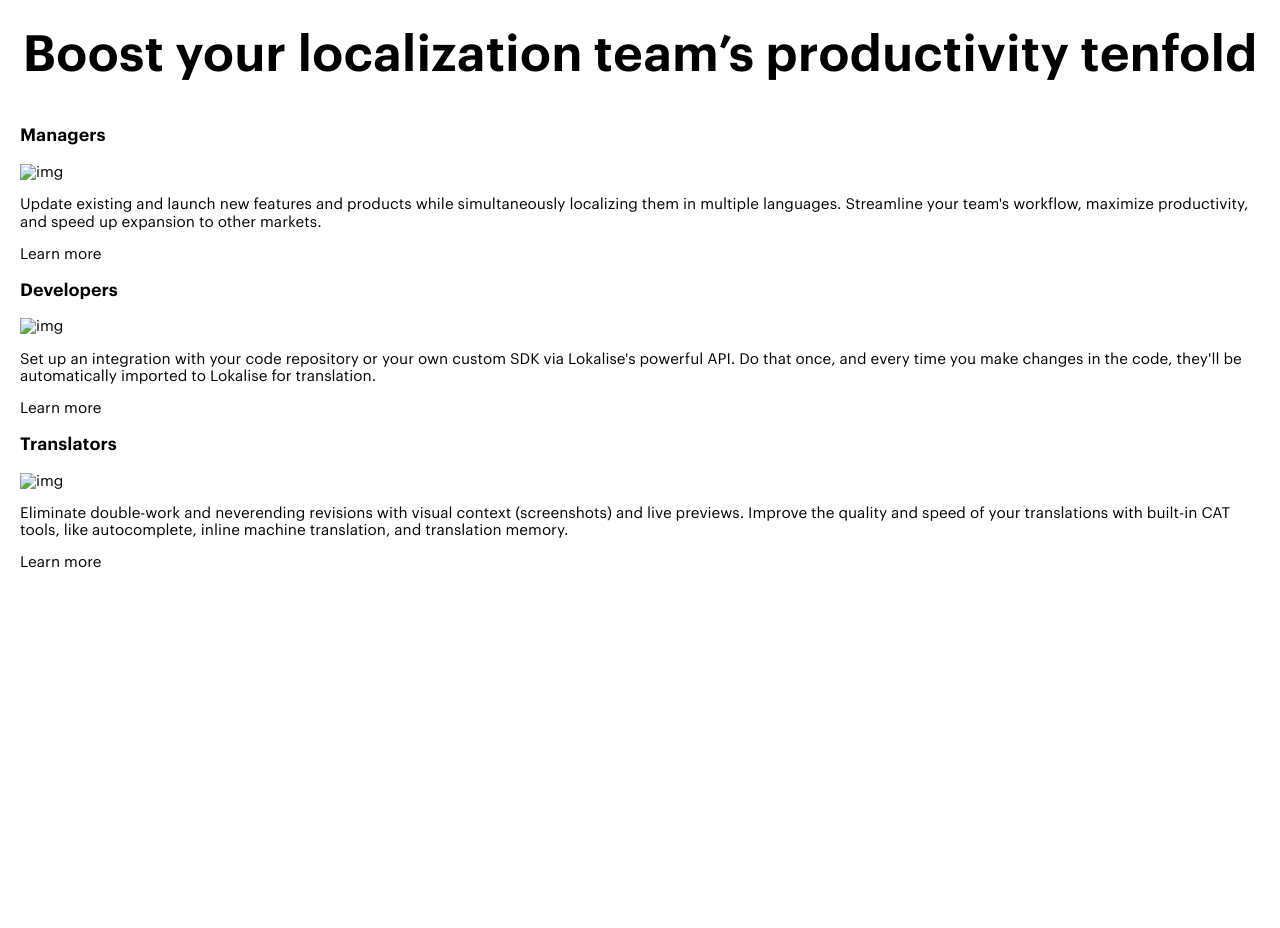
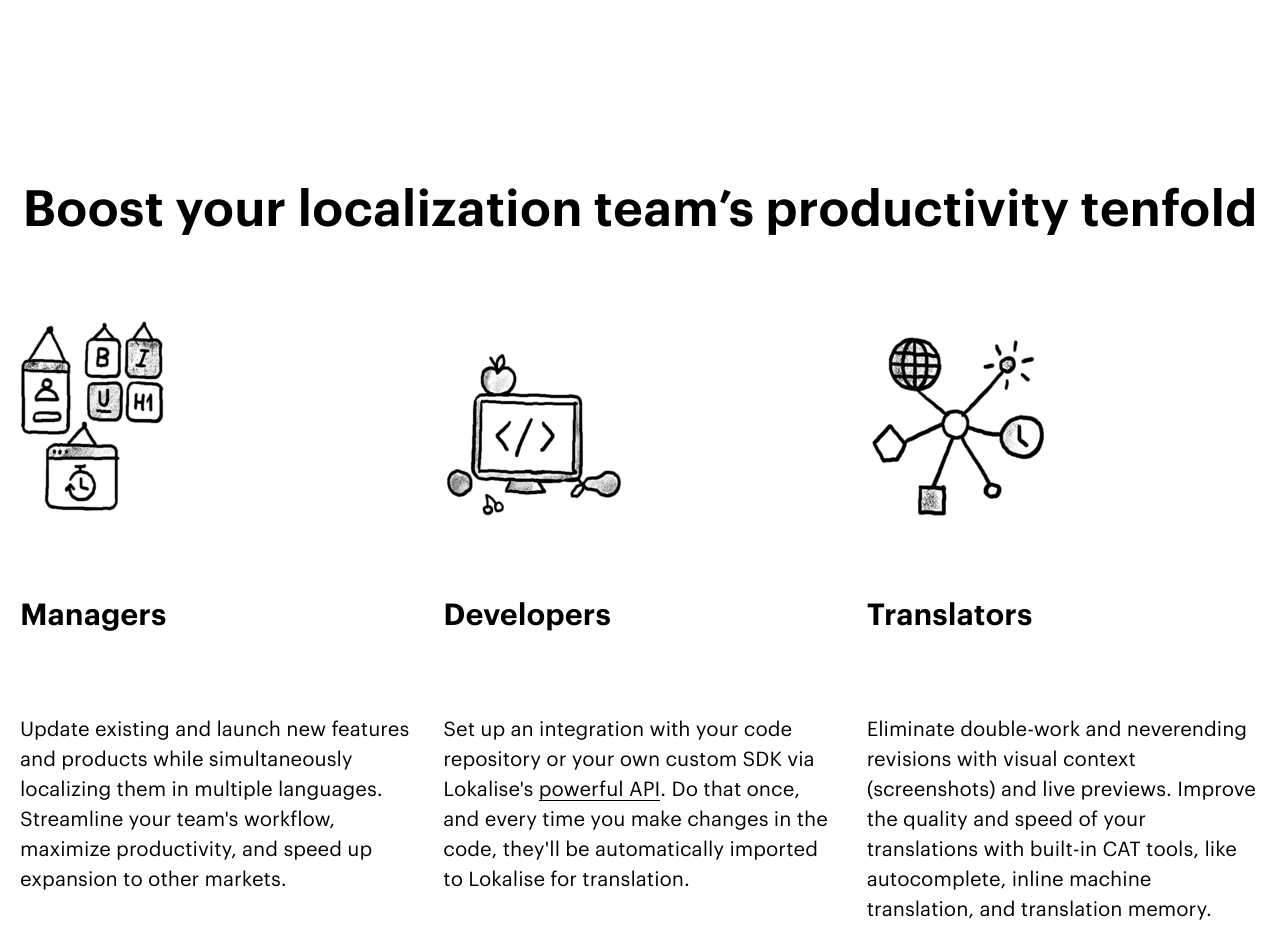
Before and after one commit to Zhdanovych/lokalise-template-master, a website: page index.html in a window 1280 px wide. Shown: the part 5540-6468 px from the top of the page. Before the commit the page ends 6112 px from the top, so only its background shows below. Drawn offline with nearby package versions, Linux system fonts and the light colour scheme.

Commit message:
Закончил секцию boost

```diff
--- a/assets/scss/sections/main/boost/_boost.scss
+++ b/assets/scss/sections/main/boost/_boost.scss
@@ -1,7 +1,7 @@
 @use "../../../presets" as *;
 @use "../../../mixins" as *;
 
-.upgrade {
+.boost {
   @include xl-min {
     min-height: 1065px;
     padding-top: 155px;
@@ -24,7 +24,7 @@
     display: grid;
     align-items: baseline;
 
-    gap: $gap-md;
+    gap: $gap-lg;
     @include lg-min {
       grid-template-columns: 1fr 1fr 1fr;
     }
@@ -41,7 +41,7 @@
     max-width: 410px;
 
     @include lg-min {
-      gap: $gap-md;
+      gap: $gap-lg;
     }
     @include lg {
       align-items: center;
@@ -76,7 +76,8 @@
     }
   }
   &__link {
-    color: $color-main;
+    color: $color-black;
+    text-decoration: underline;
 
     font-size: 20px;
     line-height: 30px;
--- a/assets/scss/style.scss
+++ b/assets/scss/style.scss
@@ -1,4 +1,4 @@
-@use "../../node_modules/normalize.css/normalize";
+@use "../../../node_modules/normalize.css/normalize";
 
 @use "mixins/mixins-media";
 
@@ -23,3 +23,5 @@
 
 @use "sections/main/opportunities/opportunities";
 @use "sections/main/opportunities/opportunity-item";
+
+@use "sections/main/boost/boost";
--- a/index.html
+++ b/index.html
@@ -211,51 +211,51 @@
         </div>
       </div>
     </section>
-    <section class="upgrade">
+    <section class="boost">
       <div class="container">
-        <h2 class="upgrade__header">Boost your localization team’s productivity tenfold</h2>
-        <div class="upgrade__list">
-          <article class="upgrade__item">
-            <h3 class="upgrade__title">Managers</h3>
-            <div class="upgrade__picture">
-              <img class="upgrade__image" src="assets/img/main/upgrade/item-1.png" alt="img">
+        <h2 class="boost__header">Boost your localization team’s productivity tenfold</h2>
+        <div class="boost__list">
+          <article class="boost__item">
+            <h3 class="boost__title">Managers</h3>
+            <div class="boost__picture">
+              <img class="boost__image" src="assets/img/managers.png" alt="img">
             </div>
-            <p class="upgrade__description">Update existing and launch new features and products while simultaneously
+            <p class="boost__description">Update existing and launch new features and products while simultaneously
               localizing them in multiple languages. Streamline your team's workflow, maximize productivity, and speed
               up expansion to other markets.</p>
-            <div class="upgrade__action">
+            <div class="boost__action">
               <span>
-                <a class="upgrade__link" href="">Learn more</a>
+                <a class="boost__link" href="">Learn more</a>
               </span>
             </div>
           </article>
 
-          <article class="upgrade__item">
-            <h3 class="upgrade__title">Developers</h3>
-            <div class="upgrade__picture">
-              <img class="upgrade__image" src="assets/img/main/upgrade/item-2.png" alt="img">
+          <article class="boost__item">
+            <h3 class="boost__title">Developers</h3>
+            <div class="boost__picture">
+              <img class="boost__image" src="assets/img/developers.png" alt="img">
             </div>
-            <p class="upgrade__description">Set up an integration with your code repository or your own custom SDK
-              via Lokalise's <span>powerful API</span>. Do that once, and every time you make changes in the code,
+            <p class="boost__description">Set up an integration with your code repository or your own custom SDK
+              via Lokalise's <u>powerful API</u>. Do that once, and every time you make changes in the code,
               they'll be automatically imported to Lokalise for translation.</p>
-            <div class="upgrade__action">
+            <div class="boost__action">
               <span>
-                <a class="upgrade__link" href="">Learn more</a>
+                <a class="boost__link" href="">Learn more</a>
               </span>
             </div>
           </article>
 
-          <article class="upgrade__item">
-            <h3 class="upgrade__title">Translators</h3>
-            <div class="upgrade__picture">
-              <img class="upgrade__image" src="assets/img/main/upgrade/item-3.png" alt="img">
+          <article class="boost__item">
+            <h3 class="boost__title">Translators</h3>
+            <div class="boost__picture">
+              <img class="boost__image" src="assets/img/translators.png" alt="img">
             </div>
-            <p class="upgrade__description">Eliminate double-work and neverending revisions with visual context
+            <p class="boost__description">Eliminate double-work and neverending revisions with visual context
               (screenshots) and live previews. Improve the quality and speed of your translations with built-in CAT
               tools, like autocomplete, inline machine translation, and translation memory.</p>
-            <div class="upgrade__action">
+            <div class="boost__action">
               <span>
-                <a class="upgrade__link" href="">Learn more</a>
+                <a class="boost__link" href="">Learn more</a>
               </span>
             </div>
           </article>
```
Also changed, not shown: assets/css/style.css, assets/img/developers.png (added), assets/img/managers.png (added), assets/img/translators.png (added).
